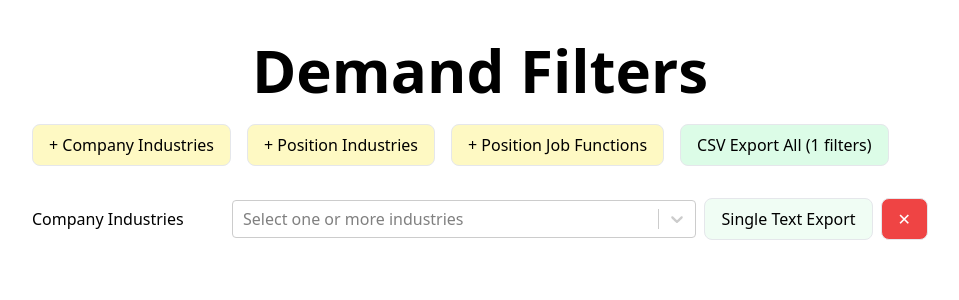
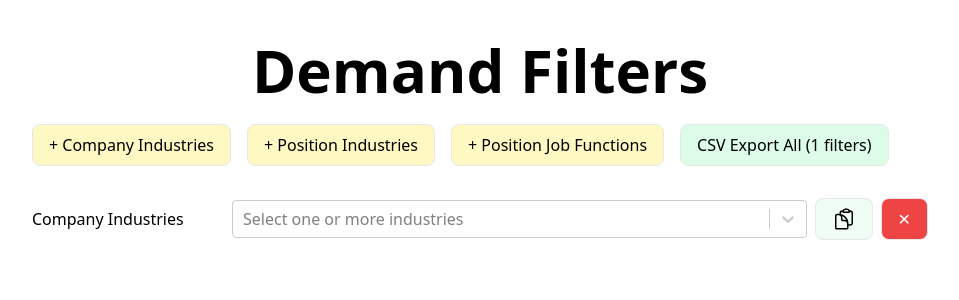
Before and after one commit to toqueteos/demand-filters, a React (Vite) app: page / in a window 1280 px wide. Both pictures are taken after a click on the button "+ Company Industries". Shown: the top 300 px of the page, without its empty margins (160-1119 px from the left). Built offline with nearby package versions, Linux system fonts and the light colour scheme.

Commit message:
add icon to single text export button

```diff
--- a/src/App.tsx
+++ b/src/App.tsx
@@ -153,7 +153,20 @@ function Filter({ type, filter, onChange, onRemove, onExport }) {
                 className="flex-grow-0 bg-green-50"
                 onClick={onExport}
             >
-                Single Text Export
+                <svg
+                    xmlns="http://www.w3.org/2000/svg"
+                    fill="none"
+                    viewBox="0 0 24 24"
+                    stroke-width="1.5"
+                    stroke="currentColor"
+                    className="w-6 h-6"
+                >
+                    <path
+                        stroke-linecap="round"
+                        stroke-linejoin="round"
+                        d="M8.25 7.5V6.108c0-1.135.845-2.098 1.976-2.192.373-.03.748-.057 1.123-.08M15.75 18H18a2.25 2.25 0 002.25-2.25V6.108c0-1.135-.845-2.098-1.976-2.192a48.424 48.424 0 00-1.123-.08M15.75 18.75v-1.875a3.375 3.375 0 00-3.375-3.375h-1.5a1.125 1.125 0 01-1.125-1.125v-1.5A3.375 3.375 0 006.375 7.5H5.25m11.9-3.664A2.251 2.251 0 0015 2.25h-1.5a2.251 2.251 0 00-2.15 1.586m5.8 0c.065.21.1.433.1.664v.75h-6V4.5c0-.231.035-.454.1-.664M6.75 7.5H4.875c-.621 0-1.125.504-1.125 1.125v12c0 .621.504 1.125 1.125 1.125h9.75c.621 0 1.125-.504 1.125-1.125V16.5a9 9 0 00-9-9z"
+                    />
+                </svg>
             </Button>
             <Button
                 title="Remove this filter"
@@ -183,15 +196,16 @@ interface ButtonProps
     onClick?: React.MouseEventHandler<HTMLButtonElement>;
 }
 
-function Button({ children, onClick, ...props }: ButtonProps) {
+function Button({ children, onClick, className, ...props }: ButtonProps) {
     return (
         <button
             type="button"
             className={clsx(
                 "border px-4 py-2 rounded-lg font-medium",
-                props.className
+                className
             )}
             onClick={onClick}
+            {...props}
         >
             {children}
         </button>
```
